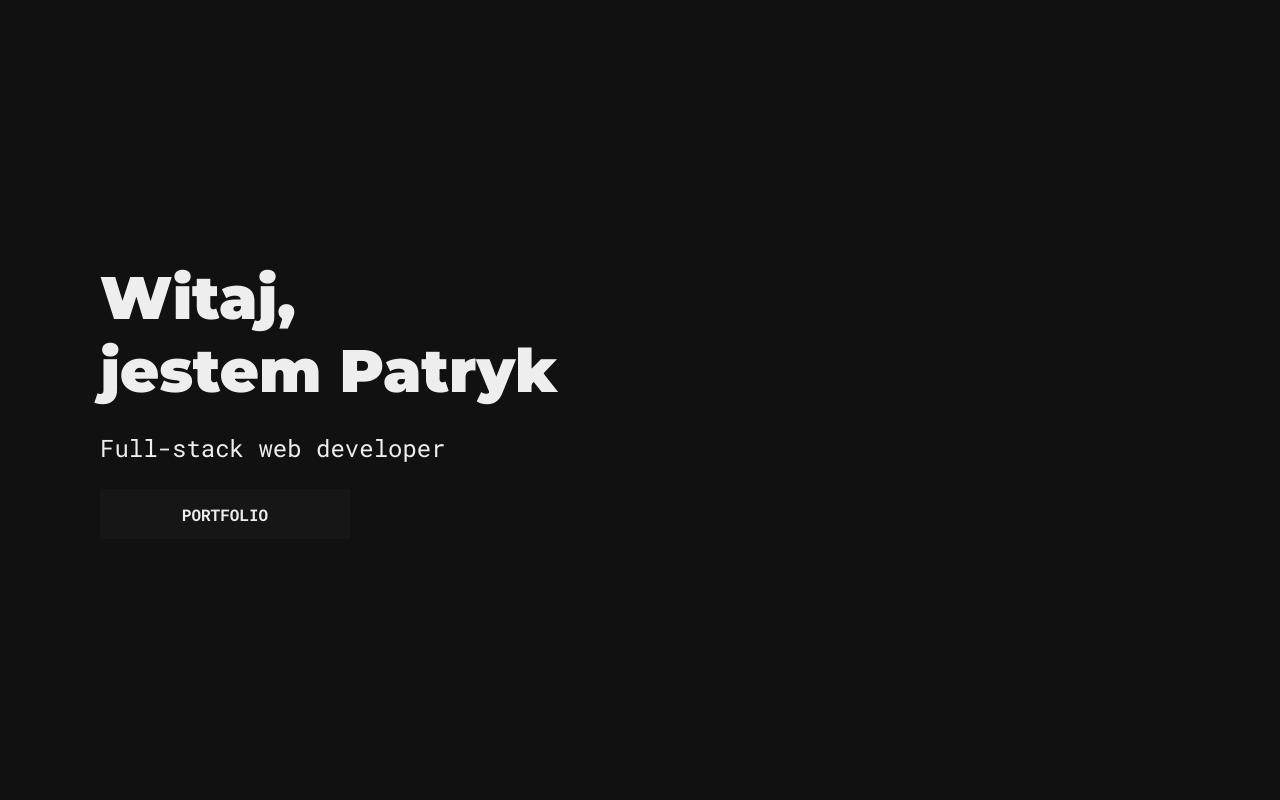
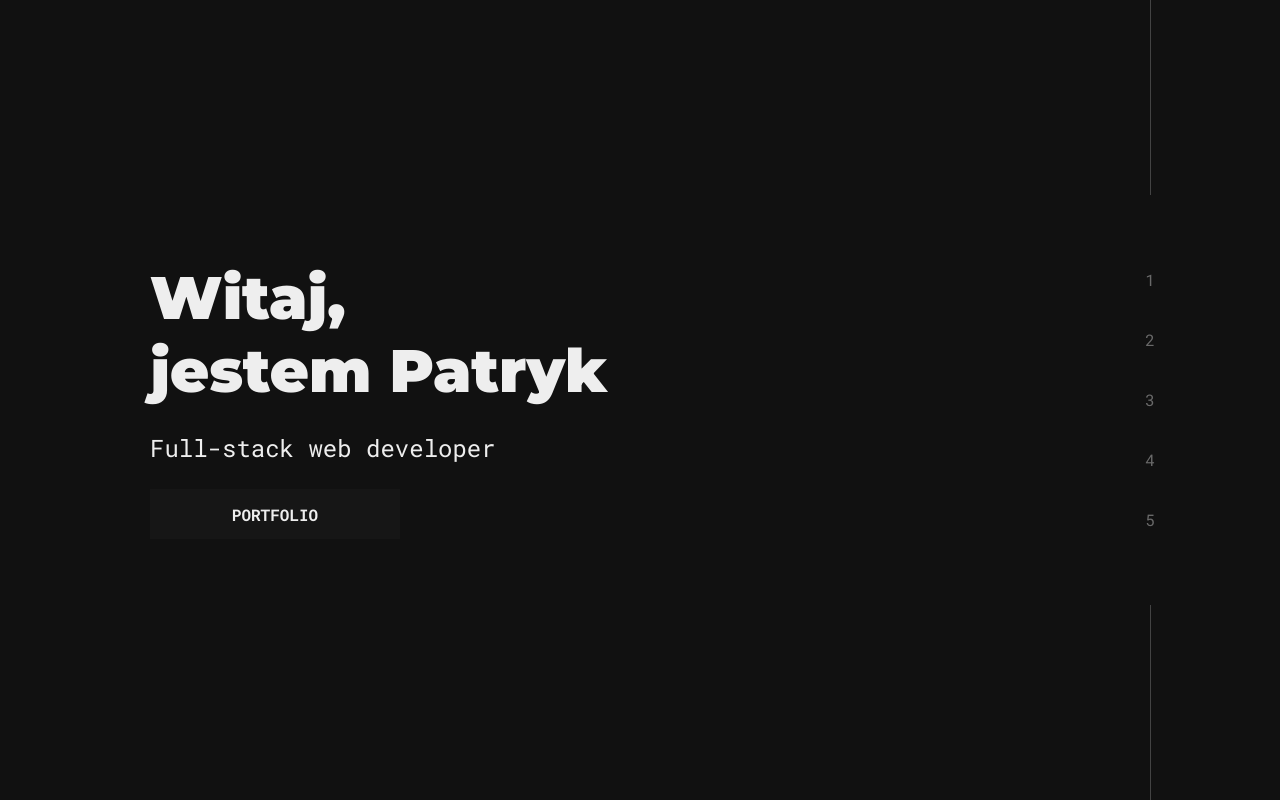
Before and after one commit to patrykmroz619/own-website, a PHP site: page / in a window 1280 px wide. Run offline with PHP 8.4, Linux system fonts and the light colour scheme; style sheets or scripts are compiled from the project's sources.

Commit message:
Add descop navigation and improve styles.

```diff
--- a/src/index.html
+++ b/src/index.html
@@ -21,14 +21,48 @@
         <link rel="stylesheet" href="scss/index.css" />
     </head>
     <body>
+        <nav class="navigation">
+            <span class="navigation__line navigation__line--top"></span>
+            <ul class="navigation__itemList">
+                <li class="navigation__item">
+                    <a class="navigation__link" data-cursor="true">1</a>
+                    <p class="navigation__label">Start</p>
+                </li>
+                <li class="navigation__item">
+                    <a class="navigation__link" data-cursor="true">2</a>
+                    <p class="navigation__label">O mnie</p>
+                </li>
+                <li class="navigation__item">
+                    <a class="navigation__link" data-cursor="true">3</a>
+                    <p class="navigation__label">Portfolio</p>
+                </li>
+                <li class="navigation__item">
+                    <a class="navigation__link" data-cursor="true">4</a>
+                    <p class="navigation__label">Technologie</p>
+                </li>
+                <li class="navigation__item">
+                    <a class="navigation__link" data-cursor="true">5</a>
+                    <p class="navigation__label">Kontakt</p>
+                </li>
+            </ul>
+            <span class="navigation__line navigation__line--bottom"></span>
+        </nav>
         <main class="main">
             <header class="hero">
                 <h1 class="hero__heading">Witaj,<br />jestem Patryk</h1>
                 <h2 class="hero__subheading">Full-stack web developer</h2>
-                <button class="button hero__button">Portfolio</button>
+                <button class="button hero__button" data-cursor="true">
+                    <span class="button__border button__border--top"></span>
+                    <span class="button__border button__border--bottom"></span>
+                    <span class="button__border button__border--left"></span>
+                    <span class="button__border button__border--right"></span>
+                    Portfolio
+                </button>
             </header>
             <div class="main__background" >
         </main>
+        <div class="cursor"> </div>
+        <div class="cursorShadow"></div>
         <script type="module" src="./ts/index.js"></script>
     </body>
 </html>
--- a/src/scss/_main.scss
+++ b/src/scss/_main.scss
@@ -10,7 +10,7 @@
         max-width: 1300px;
         height: 60%;
         @include min-vw(m) {
-            width: 70%;
+            width: 75%;
             height: 100%;
         }
     }
@@ -19,6 +19,7 @@
 .hero {
     @include position(absolute, 30%, auto, auto, $spacing-m);
     transform: translateY(-50%);
+    z-index: 1;
 
     @include min-vw(s) {
         left: $spacing-l;
@@ -31,6 +32,10 @@
 
     @include min-vw(l) {
         left: 100px;
+    }
+
+    @include min-vw(xl) {
+        left: 150px;
     }
 
     &__heading {
--- /dev/null
+++ b/src/scss/components/_navigation.scss
@@ -0,0 +1,90 @@
+.navigation {
+    @include position(fixed, 0, 0, 0, auto);
+    z-index: 1;
+    width: 250px;
+    padding-left: 120px;
+
+    display: flex;
+    flex-direction: column;
+    justify-content: space-between;
+    opacity: 0.4;
+
+    transition: 0.3s;
+
+    &:hover {
+        opacity: 1;
+    }
+
+    &__line {
+        flex-grow: 1;
+        width: 1px;
+        background-color: #ffffff88;
+    }
+
+    &__itemList {
+        margin: 50px 0;
+        width: 50px;
+        transform: translateX(-50%);
+    }
+
+    &__item {
+        margin: $spacing-s 0;
+        position: relative;
+        width: 50px;
+        height: 50px;
+        border-radius: 25px;
+        transition: 0.3s;
+
+        &::after {
+            border-radius: 25px;
+            content: '';
+            @include position(absolute, 0, 0, 0, 0);
+            border: 1px solid transparent;
+            pointer-events: none;
+        }
+
+        &:hover {
+            .navigation__link {
+                color: var(--primary-color);
+            }
+
+            .navigation__label {
+                opacity: 1;
+            }
+
+            &::after {
+                @keyframes rotate {
+                    from {
+                        transform: rotate(0deg);
+                    }
+                    to {
+                        transform: rotate(360deg);
+                    }
+                }
+                border-top: 1px solid var(--primary-color);
+                animation-name: rotate;
+                animation-duration: 2s;
+                animation-iteration-count: infinite;
+                animation-timing-function: linear;
+            }
+        }
+    }
+
+    &__link {
+        @include position(absolute, 0, 0, 0, 0);
+        text-align: center;
+        line-height: 50px;
+        transition: 0.3s;
+    }
+
+    &__label {
+        @include position(absolute, 0, -90px, 0, auto);
+        font-size: 12px;
+        text-align: left;
+        width: 80px;
+        line-height: 50px;
+        opacity: 0;
+        transition: 0.3s;
+        pointer-events: none;
+    }
+}
--- a/src/scss/global/_global.scss
+++ b/src/scss/global/_global.scss
@@ -1,5 +1,6 @@
 body * {
     font-family: 'Roboto Mono', sans-serif;
+    cursor: none;
 }
 
 body {
--- a/src/scss/index.scss
+++ b/src/scss/index.scss
@@ -1,10 +1,11 @@
 @import './global/variables';
+@import './utils/mixins';
+
 @import './global/reset';
 @import './global/global';
 
-@import './utils/mixins';
-
-@import './components//cursor';
+@import './components/cursor';
 @import './components/button';
+@import './components/navigation';
 
 @import './main';
```
Also changed, not shown: src/scss/global/_elements.scss (deleted, +0 -16 lines).
